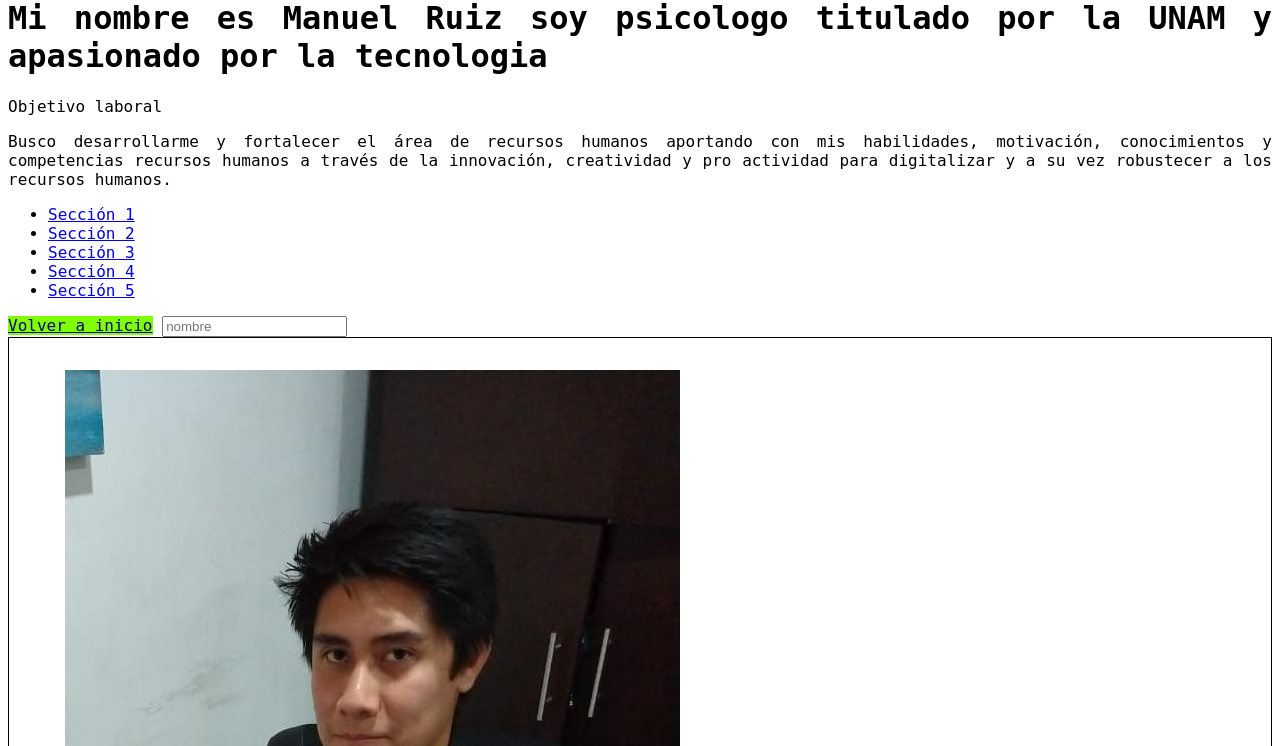
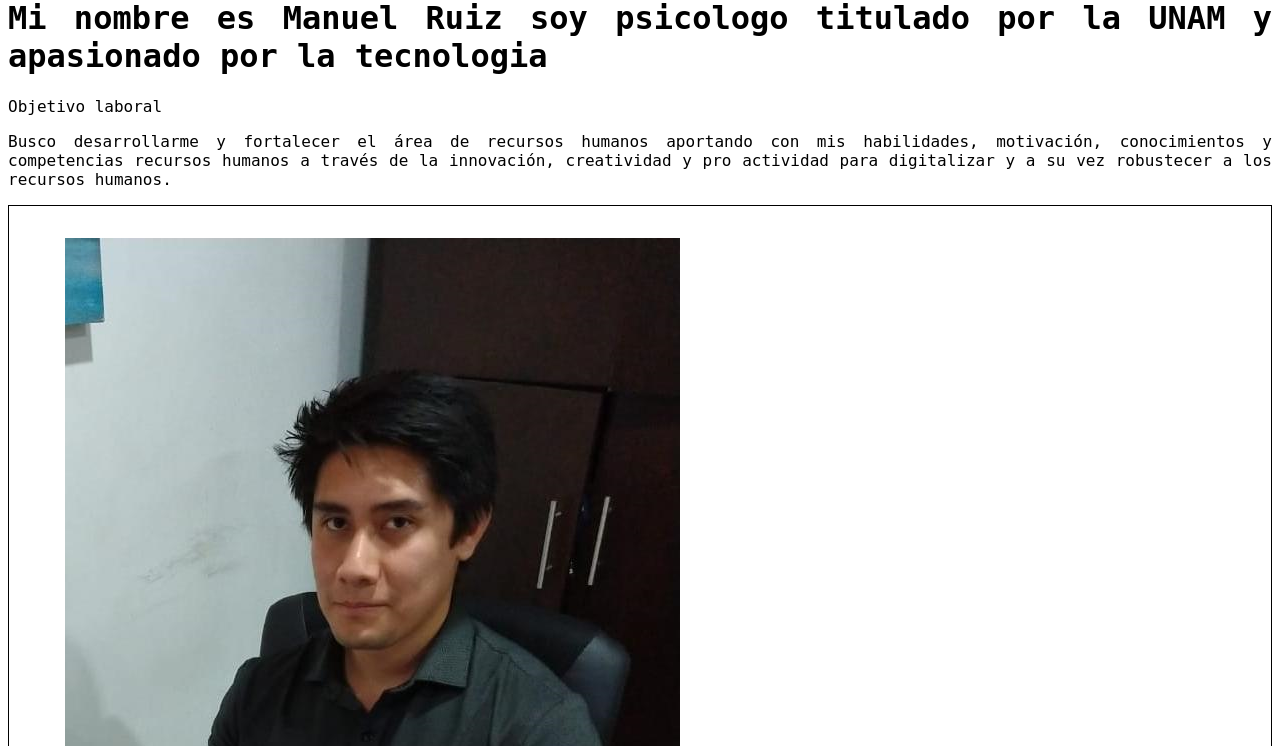
Before and after one commit to ManuelGodel07/ManuelRuiz, a PHP site: page /HTML/index2.html in a window 1280 px wide. Shown: the part 22-768 px from the top of the page. Run offline with PHP 8.4, Linux system fonts and the light colour scheme.

Commit message:
renovaciónes

```diff
--- a/CSS/style1.css
+++ b/CSS/style1.css
@@ -22,8 +22,8 @@
     display: inline-block;
     background-color: var(--dark-color);
     color: var(--yellow-color);
-    height: 20vh;
-    width: 40px;
+    height: 40px;
+    width: 20%;
 }
 .card figcaption{
     padding: 1rem;
@@ -40,8 +40,3 @@
 .sepia{
     filter: sepia(1);
 }
-
-.link-dom{
-    background: chartreuse;
-    color: darkblue;
-}
--- a/HTML/index2.html
+++ b/HTML/index2.html
@@ -5,7 +5,7 @@
 	<meta http-equiv="X-UA-Compatible" content="IE-Chrome-1">
 	<meta name="viewport" content="width=device-width, user-scalable=no, initial-scale=1.0 maximum-scale=1.0 minimum-scale=1.0 shrink-to-fit=no">
 	<meta description= "Trayectoria laboral">
-	<link rel="shortcut icon" href="favicon\man.ico">
+	<link rel="shortcut icon" href="../favicon/man.ico">
 	<title>CV Manuel Ruiz</title>
 	<link rel="stylesheet" type="text/css" href="../CSS/style1.css">
 
@@ -14,17 +14,6 @@
 	<h1>Mi nombre es Manuel Ruiz soy psicologo titulado por la UNAM y apasionado por la tecnologia</h1>
 	<p class="H3">Objetivo laboral</p>
 	<p>Busco desarrollarme y fortalecer el área de recursos humanos aportando con mis habilidades, motivación, conocimientos y competencias recursos humanos a través de la innovación, creatividad y pro actividad para digitalizar y a su vez robustecer a los recursos humanos.</p>
-	<nav id="menu">
-		<ul>
-			<li><a href="#">Sección 1</a></li>
-			<li><a href="#">Sección 2</a></li>
-			<li><a href="#">Sección 3</a></li>
-			<li><a href="#">Sección 4</a></li>
-			<li><a href="#">Sección 5</a></li>
-		</ul>
-	</nav>
-	<a class="link-dom" href="/index.html" data-description="document object model" data-id ="1">Volver a inicio</a>
-	<input type="text" name="nombre" placeholder="nombre">
 
 	<section class="cards">
 		<figure class="card">
@@ -48,25 +37,10 @@
 			<figcaption>nature</figcaption>
 		</figure>
 	</section>
-	<template id = "template-card">
-		<figure class="card">
-			<img>
-			<figcaption></figcaption>
-		</figure>
-	</template>
-	<h3>Eventos en JavaScript</h3>
-	<h4>Manejadores de eventos</h4>
-	<button onclick="holaMundo()">Evento con atributo HTML</button>
-	<br><br>
-	<button id="evento-multiple">Evento con manejador multiple</button>
 
-	<h4>Manejo del BOM</h4>
-	<button id= "abrir-ventana">Abrir ventana</button>
-	<br><br>
-	<button id= "cerrar-ventana">Cerrar ventana</button>
-	<br><br>
-	<button id= "imprimir-ventana">imprimir ventana</button>
-	<br><br>
+
+
+
 	<script src="#"></script>
 </body>
 </html>
```
